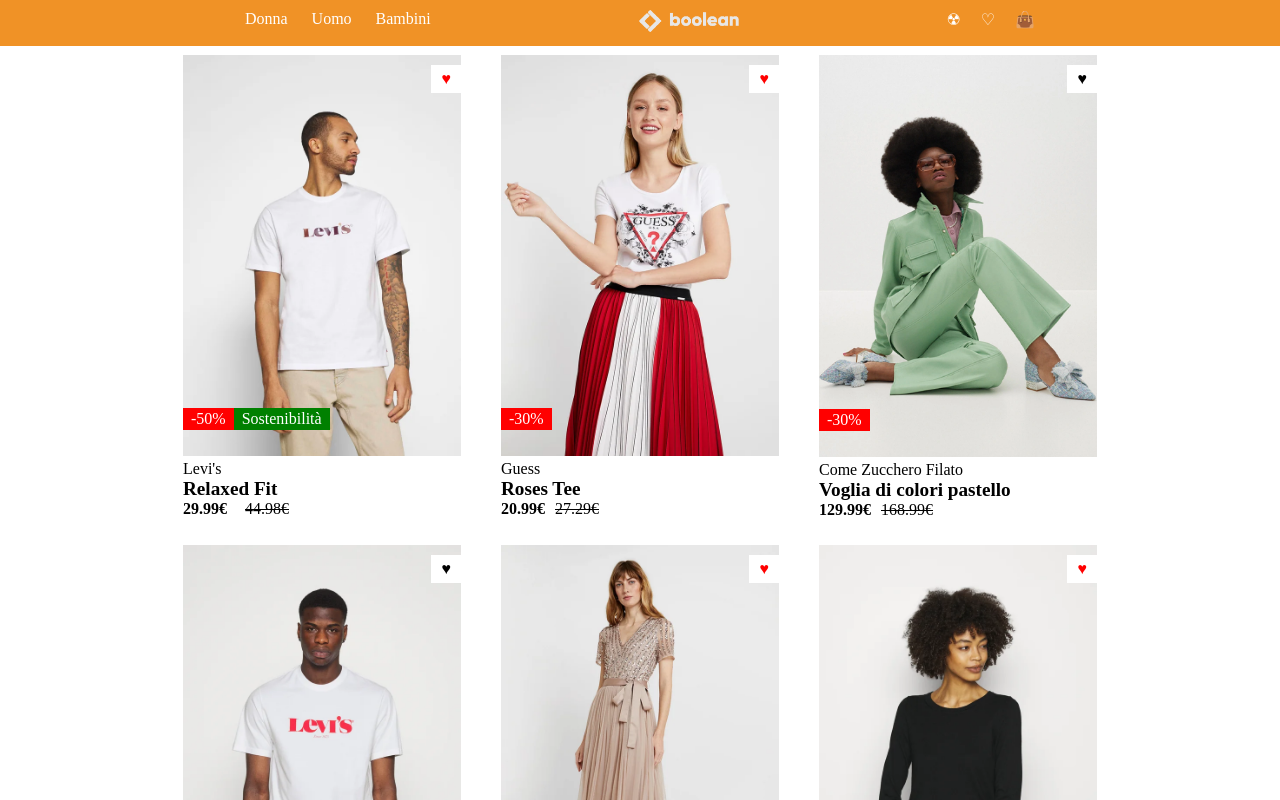
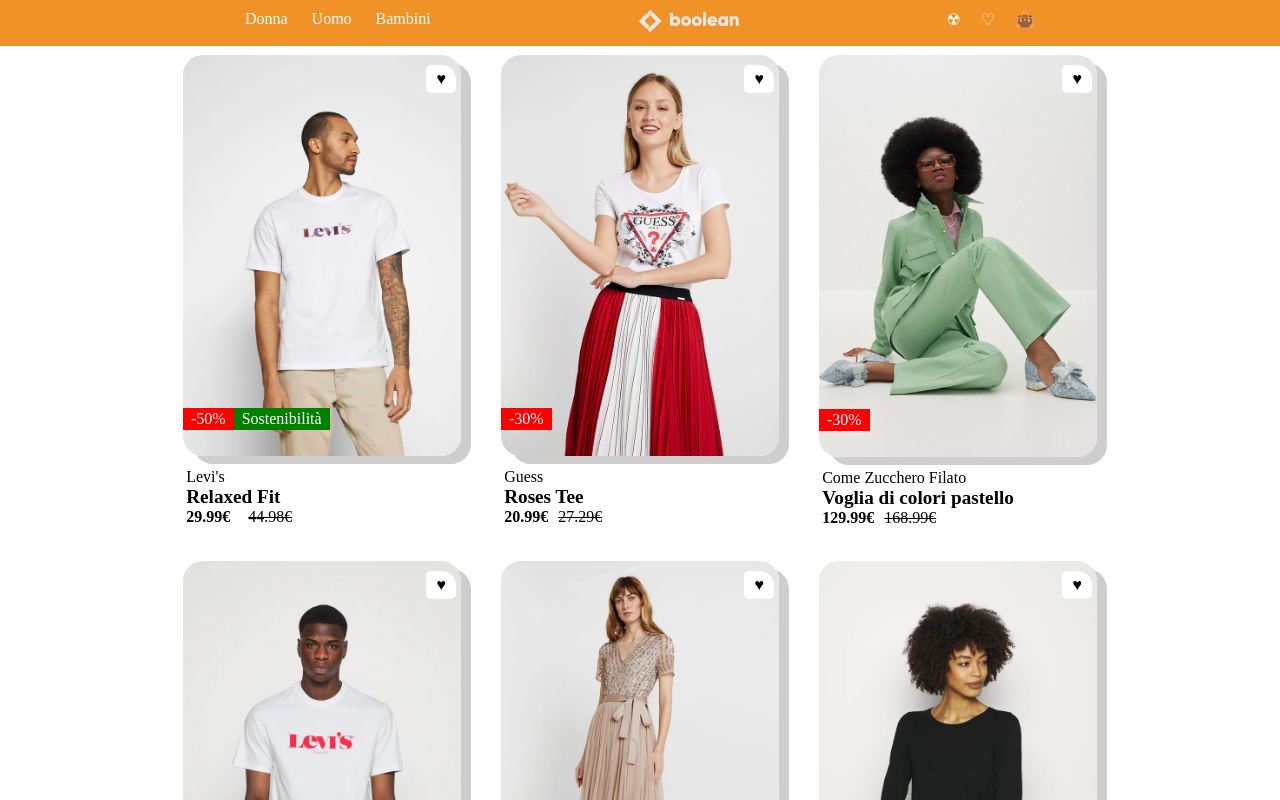
Before and after one commit to Lucaalex00/vite-boolando, a Vue app: page / in a window 1280 px wide. Shown: the top 800 px of the page. Built offline with nearby package versions, Linux system fonts and the light colour scheme; data requests are answered from the project's data file.

Commit message:
add Favorite Function on heart's Click commit

```diff
--- a/src/components/AppMain.vue
+++ b/src/components/AppMain.vue
@@ -25,7 +25,7 @@
     <main id="site-main">
         <div class="main-container container debug">
             <ProductCard :product="product" v-for="product in state.products" />
-</div>
+        </div>
     </main>
     <!-- /#site-main -->
 </template>
@@ -45,10 +45,12 @@
 .first:hover img {
     display: none;
     cursor: pointer;
+    border: 1px solid black;
+    box-shadow: 10px 8px rgba(0, 0, 0, 0.466);
 }
 
 .first:hover .hidden {
-    display: inline-block;
+    display: inline;
 }
 
 .main-container {
@@ -69,6 +71,8 @@
 
 .img img {
     width: 100%;
+    box-shadow: 10px 8px rgba(0, 0, 0, 0.192);
+    border-radius: 20px;
 }
 
 .top-container {
@@ -77,13 +81,16 @@
     position: relative;
     width: 100%;
 
+
 }
 
 .hearts-container {
     top: 10px;
-    right: 0px;
+    right: 5px;
     background-color: $light-color;
     padding: 5px 10px;
+    border-radius: 5px;
+    border-top-right-radius: 50%;
 
 }
 .heart-red{
@@ -133,5 +140,7 @@
     display: flex;
     bottom: 30px;;
 }
-
+.bottom-container{
+    padding: 0.5rem 0.2rem;
+}
 </style>
--- a/src/components/ProductCard.vue
+++ b/src/components/ProductCard.vue
@@ -5,6 +5,7 @@
     props: {
         product: Object,
     },
+    selectedEl:false,
     discountedPrice: 0,
     methods: {
         calcDiscount(price, discount) {
@@ -14,6 +15,9 @@
             // Restituisci il prezzo scontato
             return this.discountedPrice.toFixed(2); // Arrotonda il prezzo a due decimali
         },
+        AddFavorites() {
+            this.selectedEl = !this.selectedEl;
+        }
     }
 }
 </script>
@@ -25,11 +29,8 @@
             <div class="img first"> <!-- section-->
                 <img :src="'../src/assets/img/'+ product.frontImage">
                 <img class="hidden" :src="'../src/assets/img/'+ product.backImage">
-                <div class="hearts-container absolute" v-if="product.isInFavorites == true">
-                    <span class="heart-red">&hearts;</span>
-                </div>
-                <div v-else class="hearts-container absolute">
-                    <span>&hearts;</span>
+                <div class="hearts-container absolute">
+                    <span :style="{ color: this.selectedEl ? 'red' : 'black' }"@click="AddFavorites()">&hearts;</span>
                 </div>
                 <div class="badge-container absolute">
                     <div v-for="badge in product.badges" class="percent-sales-container">
```
